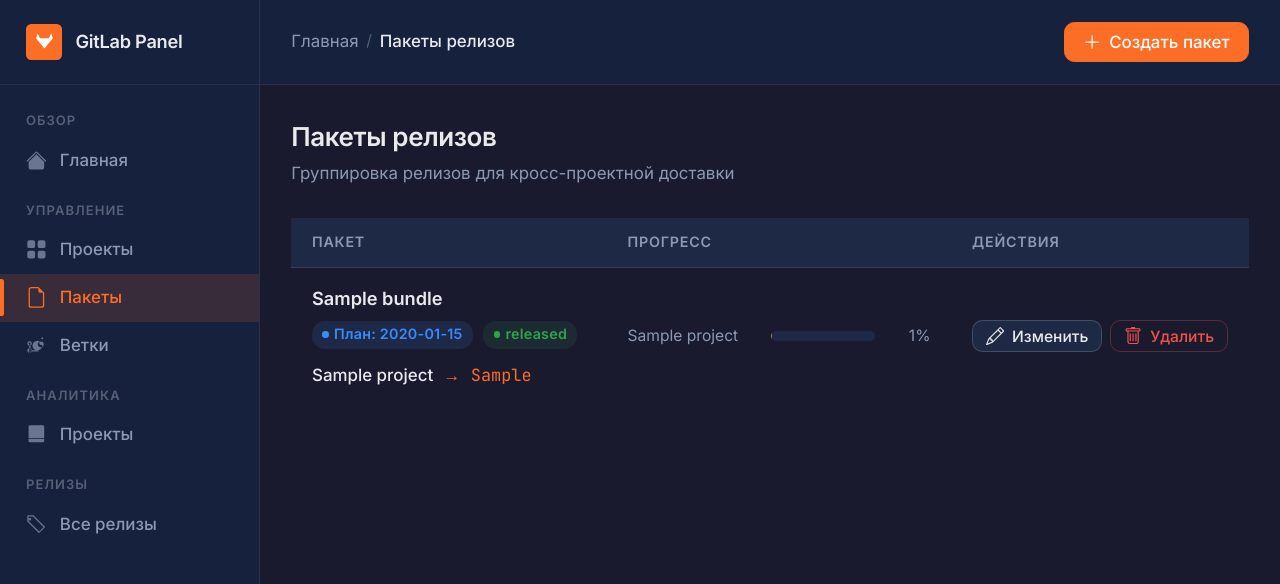
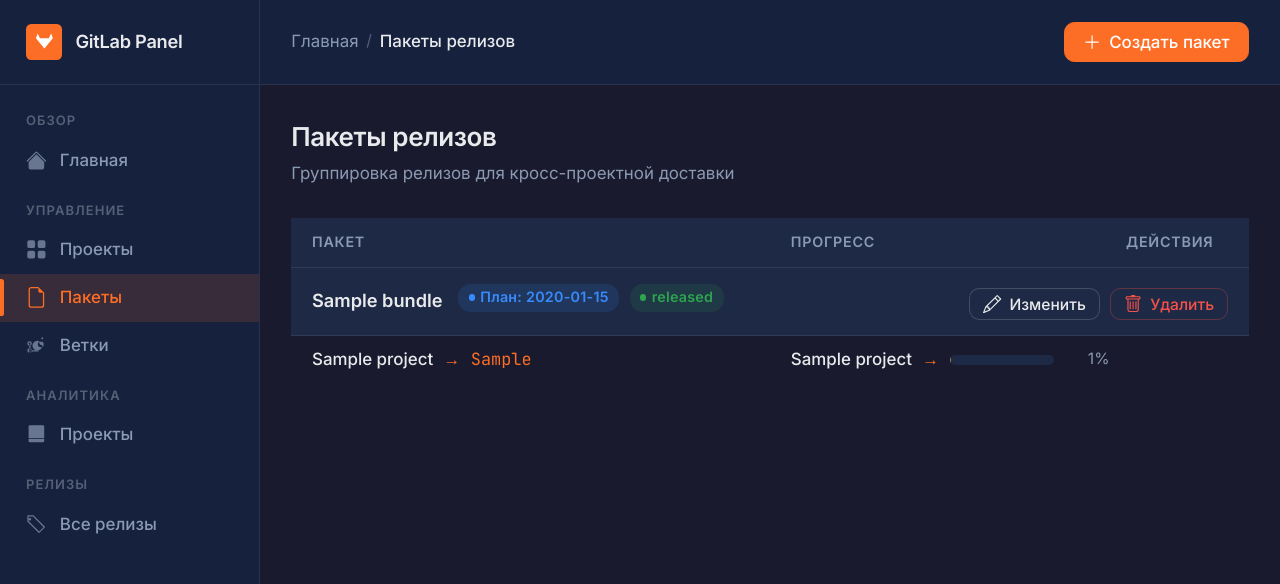
Before and after one commit to hram/gitlab-panel, a FastAPI app: page /bundles in a window 1280 px wide. Shown: the top 584 px of the page. Run offline with FastAPI, Linux system fonts and the light colour scheme; tables that the repository leaves empty hold one stand-in row (values such as "Sample post"); some libraries are stand-ins or nearby versions.

Commit message:
+ реализована работа с пакетами

```diff
--- a/static/style.css
+++ b/static/style.css
@@ -812,6 +812,48 @@ tbody td {
   margin-bottom: 10px;
 }
 
+/* Bundle header row styles */
+.bundle-header-row td {
+  padding: 12px 16px 8px 16px;
+  border-bottom: 1px solid var(--border-base);
+  background: var(--bg-elevated);
+}
+
+.bundle-header {
+  display: flex;
+  justify-content: space-between;
+  align-items: center;
+  gap: 16px;
+}
+
+.bundle-header-info {
+  display: flex;
+  align-items: center;
+  gap: 12px;
+  flex: 1;
+}
+
+.bundle-header-actions {
+  display: flex;
+  gap: 8px;
+  flex-shrink: 0;
+}
+
+/* Bundle items row styles */
+.bundle-items-row td {
+  padding: 8px 16px;
+  border-bottom: 1px solid var(--border-base);
+  vertical-align: top;
+}
+
+.bundle-items-row td:first-child {
+  border-right: 1px solid var(--border-base);
+}
+
+.bundle-items-row td:last-child {
+  background: transparent;
+}
+
 .bundle-items {
   display: flex;
   flex-direction: column;
@@ -844,20 +886,26 @@ tbody td {
 .bundle-progress {
   display: flex;
   flex-direction: column;
-  gap: 8px;
+  gap: 4px;
 }
 
 .progress-item {
   display: flex;
   align-items: center;
-  gap: 10px;
+  gap: 8px;
+  font-size: 13px;
+  color: var(--text-secondary);
 }
 
 .progress-item-name {
-  width: 100px;
-  font-size: 12px;
-  color: var(--text-secondary);
+  color: var(--text-primary);
+  font-weight: 500;
   flex-shrink: 0;
+}
+
+.progress-item-arrow {
+  color: var(--accent);
+  font-weight: 600;
 }
 
 .progress-bar-container {
--- a/templates/partials/bundles_table.html
+++ b/templates/partials/bundles_table.html
@@ -14,9 +14,12 @@
         </thead>
         <tbody>
             {% for bundle in bundles %}
-            <tr>
-                <td>
-                    <div class="bundle-name">{{ bundle.name }}</div>
+            <!-- Bundle Header Row -->
+            <tr class="bundle-header-row">
+                <td colspan="3">
+                    <div class="bundle-header">
+                        <div class="bundle-header-info">
+                            <span class="bundle-name">{{ bundle.name }}</span>
                             <div class="bundle-meta">
                                 {% if bundle.planned_release_date %}
                                 <span class="badge badge-info">План: {{ bundle.planned_release_date }}</span>
@@ -25,6 +28,28 @@
                                 <span class="badge badge-{{ bundle.status }}">{{ bundle.status }}</span>
                                 {% endif %}
                             </div>
+                        </div>
+                        <div class="bundle-header-actions">
+                            <button class="btn btn-sm btn-secondary" onclick="openEditModal({{ bundle.id }})">
+                                <svg viewBox="0 0 16 16" fill="currentColor" width="14" height="14">
+                                    <path d="M12.146.146a.5.5 0 0 1 .708 0l3 3a.5.5 0 0 1 0 .708l-10 10a.5.5 0 0 1-.168.11l-5 2a.5.5 0 0 1-.65-.65l2-5a.5.5 0 0 1 .11-.168zM11.207 2.5 13.5 4.793 14.793 3.5 12.5 1.207zm1.586 3L10.5 3.207 4 9.707V10h.5a.5.5 0 0 1 .5.5v.5h.5a.5.5 0 0 1 .5.5v.5h.293zm-9.761 5.175-.106.106-1.528 3.821 3.821-1.528.106-.106A.5.5 0 0 1 5 12.5V12h-.5a.5.5 0 0 1-.5-.5V11h-.5a.5.5 0 0 1-.468-.325"/>
+                                </svg>
+                                Изменить
+                            </button>
+                            <button class="btn btn-sm btn-danger" onclick="confirmDelete({{ bundle.id }}, '{{ bundle.name }}')">
+                                <svg viewBox="0 0 16 16" fill="currentColor" width="14" height="14">
+                                    <path d="M5.5 5.5A.5.5 0 0 1 6 6v6a.5.5 0 0 1-1 0V6a.5.5 0 0 1 .5-.5m2.5 0a.5.5 0 0 1 .5.5v6a.5.5 0 0 1-1 0V6a.5.5 0 0 1 .5-.5m3 .5a.5.5 0 0 0-1 0v6a.5.5 0 0 0 1 0z"/>
+                                    <path d="M14.5 3a1 1 0 0 1-1 1H13v9a2 2 0 0 1-2 2H5a2 2 0 0 1-2-2V4h-.5a1 1 0 0 1-1-1V2a1 1 0 0 1 1-1H6a1 1 0 0 1 1-1h2a1 1 0 0 1 1 1h3.5a1 1 0 0 1 1 1zM4.118 4 4 4.059V13a1 1 0 0 0 1 1h6a1 1 0 0 0 1-1V4.059L11.882 4zM2.5 3h11V2h-11z"/>
+                                </svg>
+                                Удалить
+                            </button>
+                        </div>
+                    </div>
+                </td>
+            </tr>
+            <!-- Bundle Items Row -->
+            <tr class="bundle-items-row">
+                <td>
                     <div class="bundle-items">
                         {% for item in bundle.items %}
                         <div class="bundle-item">
@@ -40,6 +65,7 @@
                         {% for item in bundle.items %}
                         <div class="progress-item">
                             <span class="progress-item-name">{{ item.project.name if item.project else 'Project ' ~ item.project_id }}</span>
+                            <span class="progress-item-arrow">→</span>
                             <div style="display:flex;align-items:center;gap:8px;flex:1">
                                 <div style="flex:1;height:8px;background:var(--bg-elevated);border-radius:4px;overflow:hidden;min-width:80px">
                                     <div style="width:{{ item.release.progress if item.release else 0 }}%;height:100%;background:linear-gradient(90deg, var(--accent) 0%, var(--status-success) 100%);border-radius:4px;transition:width 0.3s ease"></div>
@@ -50,23 +76,7 @@
                         {% endfor %}
                     </div>
                 </td>
-                <td>
-                    <div class="action-buttons">
-                        <button class="btn btn-sm btn-secondary" onclick="openEditModal({{ bundle.id }})">
-                            <svg viewBox="0 0 16 16" fill="currentColor" width="14" height="14">
-                                <path d="M12.146.146a.5.5 0 0 1 .708 0l3 3a.5.5 0 0 1 0 .708l-10 10a.5.5 0 0 1-.168.11l-5 2a.5.5 0 0 1-.65-.65l2-5a.5.5 0 0 1 .11-.168zM11.207 2.5 13.5 4.793 14.793 3.5 12.5 1.207zm1.586 3L10.5 3.207 4 9.707V10h.5a.5.5 0 0 1 .5.5v.5h.5a.5.5 0 0 1 .5.5v.5h.293zm-9.761 5.175-.106.106-1.528 3.821 3.821-1.528.106-.106A.5.5 0 0 1 5 12.5V12h-.5a.5.5 0 0 1-.5-.5V11h-.5a.5.5 0 0 1-.468-.325"/>
-                            </svg>
-                            Изменить
-                        </button>
-                        <button class="btn btn-sm btn-danger" onclick="confirmDelete({{ bundle.id }}, '{{ bundle.name }}')">
-                            <svg viewBox="0 0 16 16" fill="currentColor" width="14" height="14">
-                                <path d="M5.5 5.5A.5.5 0 0 1 6 6v6a.5.5 0 0 1-1 0V6a.5.5 0 0 1 .5-.5m2.5 0a.5.5 0 0 1 .5.5v6a.5.5 0 0 1-1 0V6a.5.5 0 0 1 .5-.5m3 .5a.5.5 0 0 0-1 0v6a.5.5 0 0 0 1 0z"/>
-                                <path d="M14.5 3a1 1 0 0 1-1 1H13v9a2 2 0 0 1-2 2H5a2 2 0 0 1-2-2V4h-.5a1 1 0 0 1-1-1V2a1 1 0 0 1 1-1H6a1 1 0 0 1 1-1h2a1 1 0 0 1 1 1h3.5a1 1 0 0 1 1 1zM4.118 4 4 4.059V13a1 1 0 0 0 1 1h6a1 1 0 0 0 1-1V4.059L11.882 4zM2.5 3h11V2h-11z"/>
-                            </svg>
-                            Удалить
-                        </button>
-                    </div>
-                </td>
+                <td></td>
             </tr>
             {% endfor %}
         </tbody>
```
Lines whose indentation alone changed are shown as unchanged.
